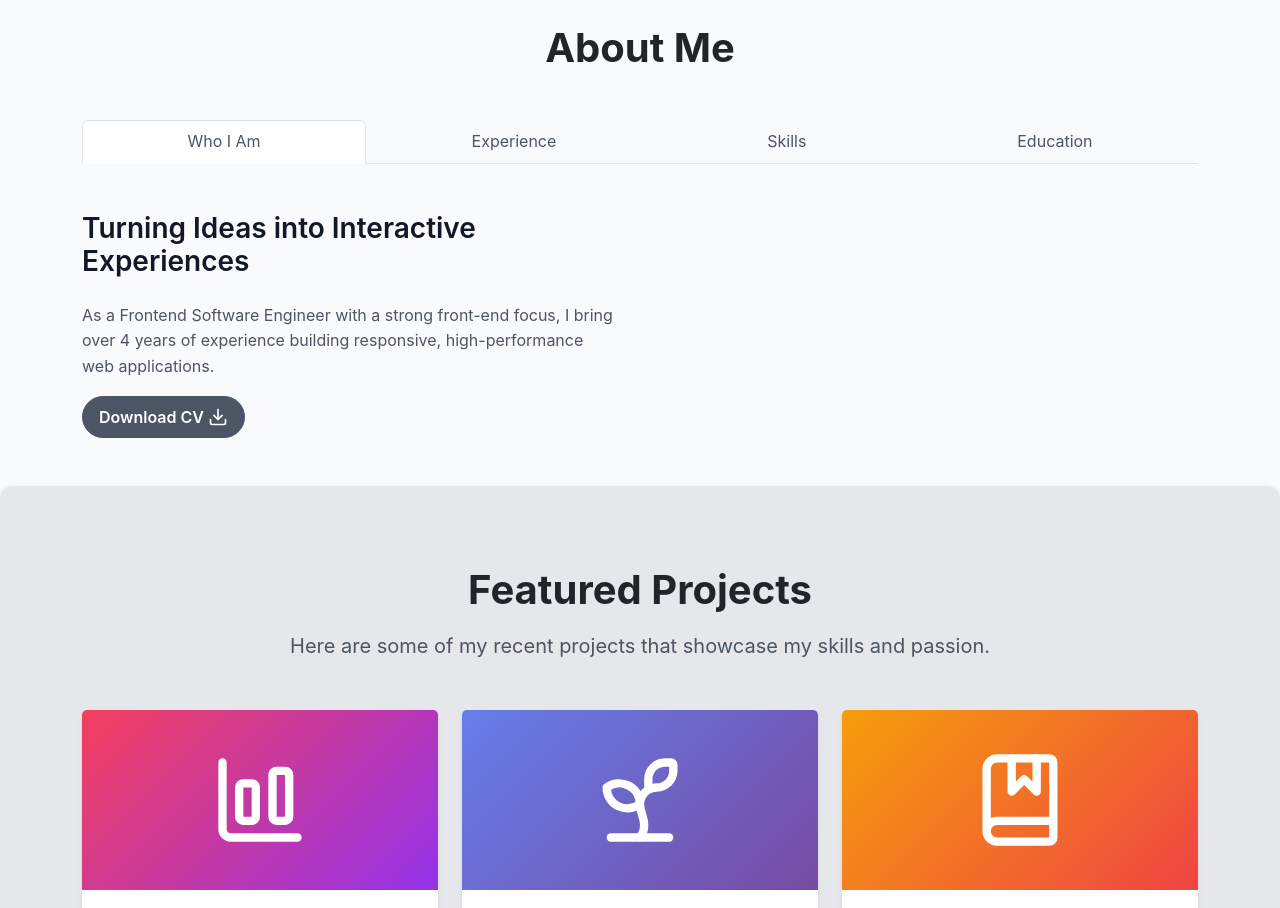
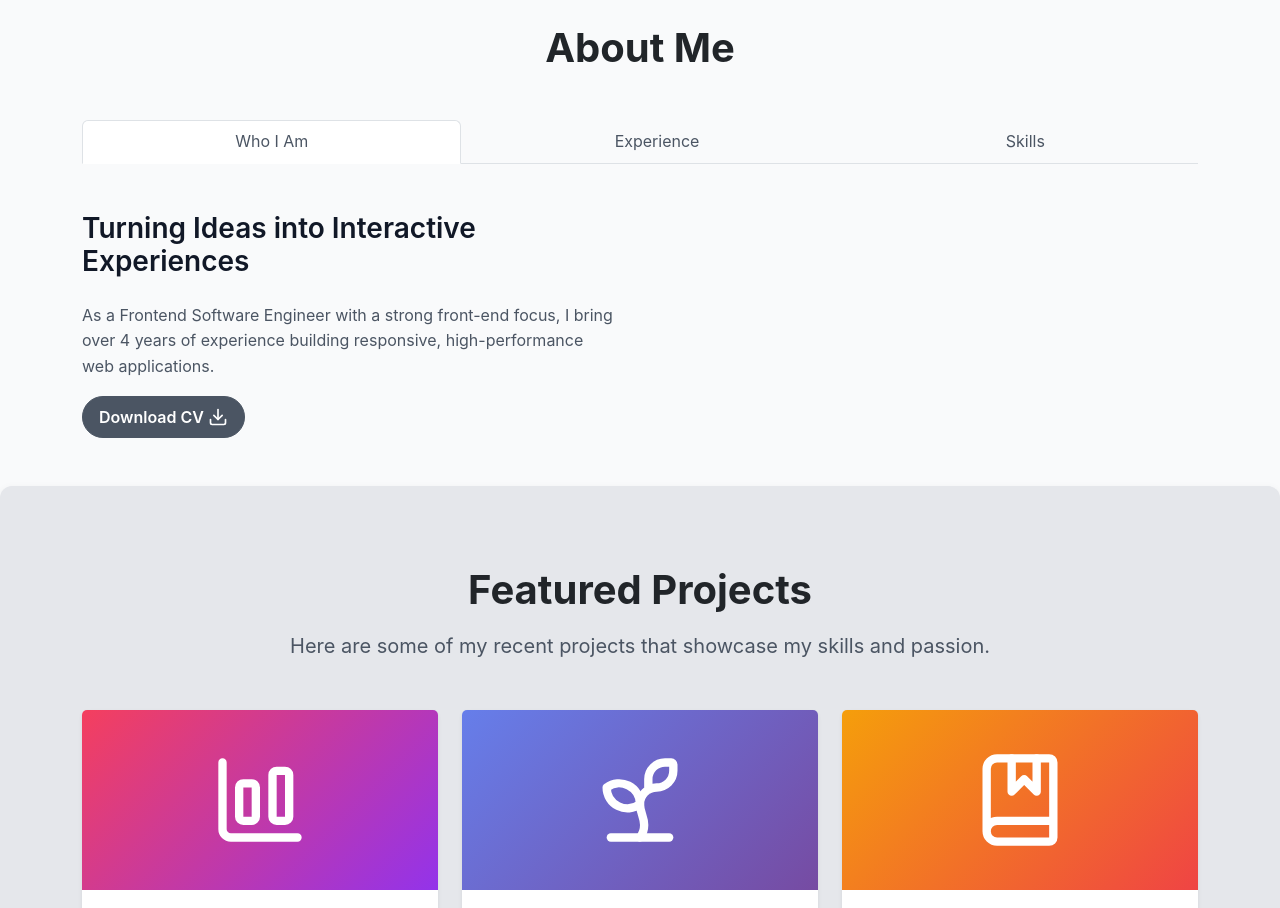
Before and after one commit to sokradyschey/sokradyschey.github.io, a React (Vite) app: page / in a window 1280 px wide. Shown: the part 900-1808 px from the top of the page. Built offline with nearby package versions, Linux system fonts and the light colour scheme.

Commit message:
removed education section

```diff
--- a/src/components/About.jsx
+++ b/src/components/About.jsx
@@ -132,14 +132,6 @@ function About() {
             </Row>
           </div>
         </Tab>
-
-        {/* EDUCATION */}
-        <Tab eventKey="education" title="Education">
-          <div className="pt-4">
-            <h3 className="fw-semibold mb-3">Education</h3>
-            <p className="text-secondary">Add your education here.</p>
-          </div>
-        </Tab>
       </Tabs>
     </Container>
   );
```
